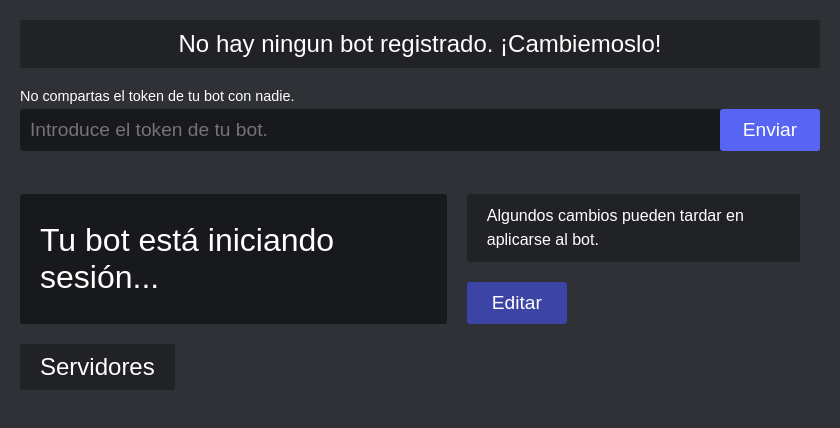
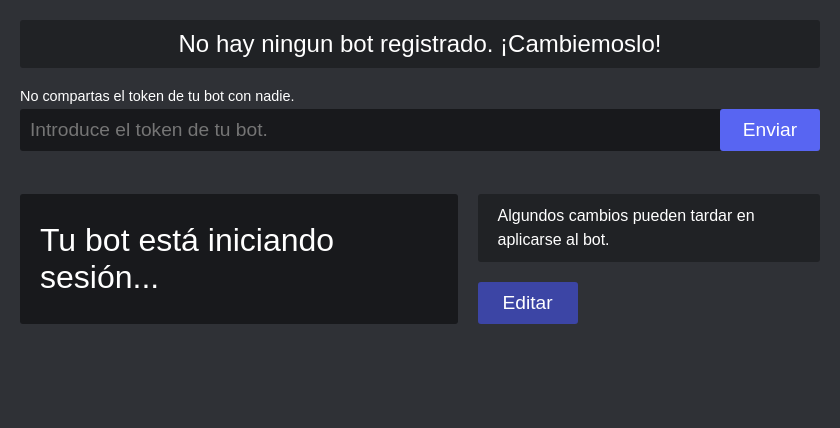
Before and after one commit to ReyPolilla17/djs-bot-with-ui, an Electron app: page index.html in a window 840 px wide. Drawn offline with Linux system fonts and the light colour scheme; no server answers.

Commit message:
edited something here and something there

```diff
--- a/index.html
+++ b/index.html
@@ -265,7 +265,6 @@
         </div>
     </div>
 
-    <div class="home-wrapper">
     <div class="bot-wrapper">
         <div class="bot-stats-wrapper">
             <div class="bot-starting">
@@ -311,14 +310,5 @@
             </div>
         </div>
     </div>
-
-        <div class="guilds-wrapper">
-            <div class="guilds-header">
-                <div class="site-title">
-                    Servidores
-                </div>
-            </div>
-        </div>
-    </div>
 </body>
 </html>
--- a/scripts.js
+++ b/scripts.js
@@ -188,6 +188,7 @@ async function openPath() {
     renderer.send('openFile');
 }
 
+// document.getElementsByClassName('...')[...].style.display = '...';
 // const item = document.querySelector('.');
 // item.classList.add('hiden')
 // item.classList.remove('hiden')
--- a/styles/styles.css
+++ b/styles/styles.css
@@ -83,6 +83,7 @@ input:disabled {
 .bot-wrapper {
     padding: 20px 0px;
     display: flex;
+    justify-content: space-between;
 }
 
 .bot-wrapper > .bot-stats-wrapper {
@@ -145,7 +146,6 @@ input:disabled {
 .bot-wrapper > .bot-extras-wrapper {
     margin-left: 10px;
     border-radius: 3px;
-    padding-right: 20px;
     color: white;
 }
 
@@ -258,11 +258,6 @@ input:disabled {
     width: 90%;
 }
 
-.guilds-wrapper > .guilds-header {
-    display: flex;
-    justify-content: flex-start;
-}
-
 .hiden {
     display: none;
 }
```
Also changed, not shown: index.js (+4 -4 lines). Lines whose indentation alone changed are shown as unchanged.
